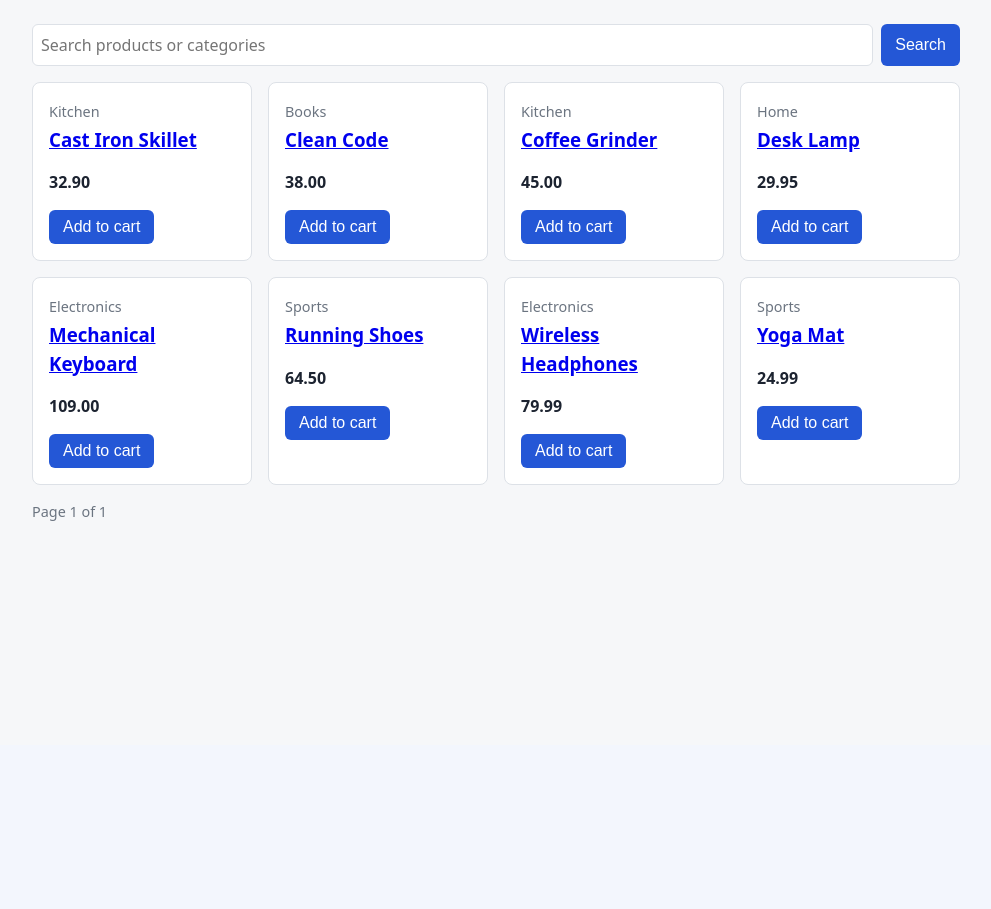
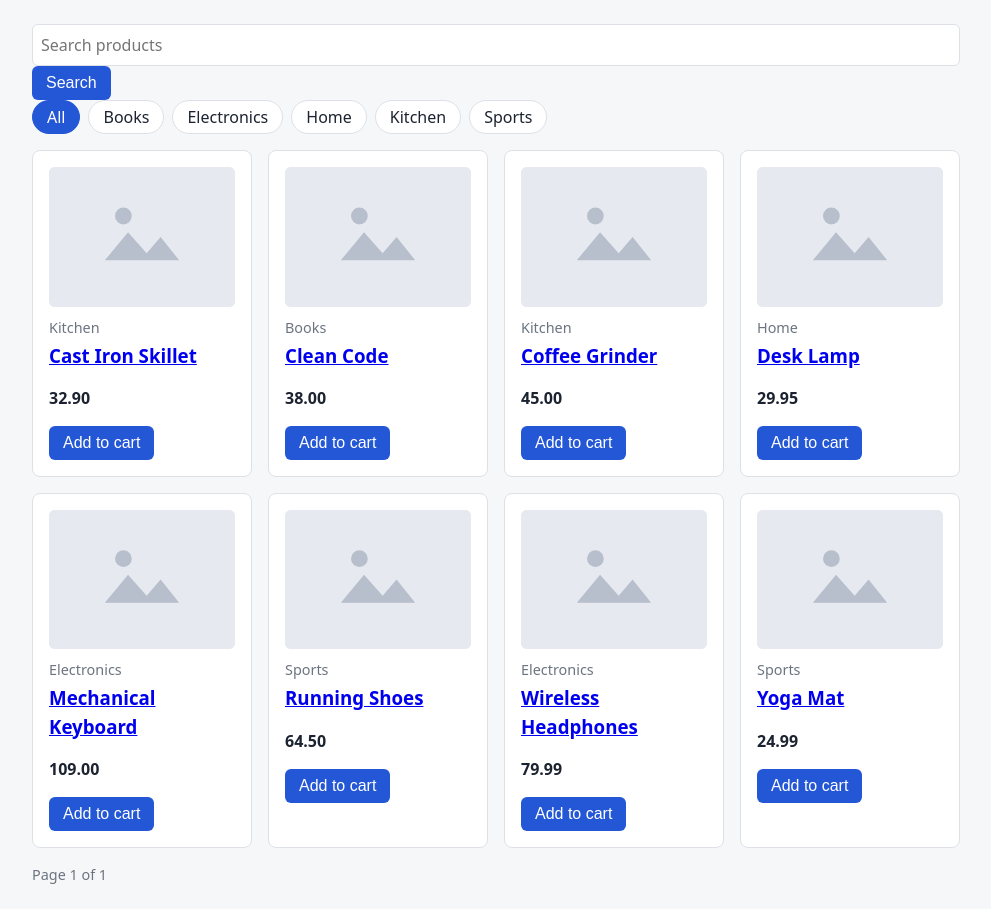
Before and after one commit to lavanyas13032005-max/lavanya, a Spring Boot app: page / in a window 1280 px wide. Shown: the part 55-964 px from the top of the page, without its empty margins (144-1135 px from the left). Before the commit the page ends 576 px from the top, so only its background shows below. Run offline with Spring Boot 4, Linux system fonts and the light colour scheme; data comes from the database, SQL or seed files in the repository; some of the project's set-up classes (security, data sources, template engines, error pages and the like) are left out, and stand-ins take their place; some libraries are stand-ins or nearby versions.

Commit message:
Add product catalog cards with images and category filter
Co-authored-by: lavanyas13032005-max <259115366+lavanyas13032005-max@users.noreply.github.com>
Bold-Create-Session: https://staging.boldcreate.ai/agent/chat/?threadId=7a3a4d55-09ae-4abe-a664-d6681ef17f80

```diff
--- a/src/main/java/com/example/shop/model/Product.java
+++ b/src/main/java/com/example/shop/model/Product.java
@@ -26,6 +26,10 @@
     @Size(max = 60)
     private String category;
 
+    @Size(max = 500) @Pattern(regexp = "^(https?://\\S+)?$", message = "must be an http(s) URL")
+    @Column(length = 500)
+    private String imageUrl;
+
     public Long getId() { return id; }
     public void setId(Long id) { this.id = id; }
     public String getName() { return name; }
@@ -36,6 +40,8 @@
     public void setPrice(BigDecimal price) { this.price = price; }
     public int getStock() { return stock; }
     public void setStock(int stock) { this.stock = stock; }
+    public String getImageUrl() { return imageUrl; }
+    public void setImageUrl(String imageUrl) { this.imageUrl = (imageUrl == null || imageUrl.isBlank()) ? null : imageUrl.trim(); }
     public String getCategory() { return category; }
     public void setCategory(String category) { this.category = category; }
 }
--- a/src/main/java/com/example/shop/web/AdminController.java
+++ b/src/main/java/com/example/shop/web/AdminController.java
@@ -56,6 +56,7 @@
             target.setPrice(form.getPrice());
             target.setStock(form.getStock());
             target.setCategory(form.getCategory());
+            target.setImageUrl(form.getImageUrl());
         }
         products.save(target);
         return "redirect:/admin/products";
--- a/src/main/java/com/example/shop/web/ShopController.java
+++ b/src/main/java/com/example/shop/web/ShopController.java
@@ -19,11 +19,15 @@
 
     @GetMapping("/")
     public String home(@RequestParam(defaultValue = "") String q,
+                       @RequestParam(defaultValue = "") String category,
                        @RequestParam(defaultValue = "0") int page, Model model) {
         var pageable = PageRequest.of(Math.max(page, 0), 8, Sort.by("name"));
-        var result = q.isBlank() ? products.findAll(pageable) : products.search(q.trim(), pageable);
+        var result = products.search(q.isBlank() ? null : q.trim(),
+                category.isBlank() ? null : category.trim(), pageable);
         model.addAttribute("page", result);
         model.addAttribute("q", q);
+        model.addAttribute("category", category.trim());
+        model.addAttribute("categories", products.findCategories());
         return "index";
     }
 
--- a/src/main/resources/static/style.css
+++ b/src/main/resources/static/style.css
@@ -23,3 +23,9 @@
 .ok { background:#e8f6ec; color:#17642b; padding:10px; border-radius:6px; margin-bottom:12px; }
 .form { max-width:420px; background:#fff; padding:20px; border:1px solid var(--border); border-radius:8px; }
 .pager { margin-top:16px; display:flex; gap:12px; }
+.search { display:flex; gap:8px; margin-bottom:12px; }
+.chips { display:flex; flex-wrap:wrap; gap:8px; margin-bottom:16px; }
+.chips a { padding:4px 14px; border:1px solid var(--border); border-radius:999px; background:#fff; color:inherit; text-decoration:none; }
+.chips a:hover { border-color:var(--accent); }
+.chips a.active { background:var(--accent); border-color:var(--accent); color:#fff; }
+.product-card img, .product-img { display:block; width:100%; aspect-ratio:4/3; object-fit:cover; border-radius:6px; margin-bottom:8px; background:#e6e9ef; }
--- a/src/main/resources/templates/admin/product-form.html
+++ b/src/main/resources/templates/admin/product-form.html
@@ -11,6 +11,8 @@
     <div class="error" th:errors="*{name}"></div>
     <label for="category">Category</label><input id="category" th:field="*{category}">
     <div class="error" th:errors="*{category}"></div>
+    <label for="imageUrl">Image URL (optional, http or https)</label><input id="imageUrl" th:field="*{imageUrl}">
+    <div class="error" th:errors="*{imageUrl}"></div>
     <label for="description">Description</label><textarea id="description" rows="4" th:field="*{description}"></textarea>
     <div class="error" th:errors="*{description}"></div>
     <label for="price">Price</label><input id="price" th:field="*{price}">
--- a/src/main/resources/templates/index.html
+++ b/src/main/resources/templates/index.html
@@ -4,13 +4,27 @@
 <body>
 <header th:replace="~{fragments/layout :: header}"></header>
 <main>
-  <form th:action="@{/}" method="get" class="inline" style="display:flex;gap:8px;margin-bottom:16px">
-    <input type="search" name="q" th:value="${q}" placeholder="Search products or categories" aria-label="Search">
+  <form th:action="@{/}" method="get" class="inline search">
+    <input type="hidden" name="category" th:value="${category}">
+    <input type="search" name="q" th:value="${q}" placeholder="Search products" aria-label="Search">
     <button type="submit">Search</button>
   </form>
+
+  <nav class="chips" aria-label="Filter by category">
+    <a th:href="@{/(q=${q})}" th:classappend="${category.isEmpty()} ? 'active'"
+       th:attr="aria-current=${category.isEmpty()} ? 'true'">All</a>
+    <a th:each="c : ${categories}" th:href="@{/(category=${c},q=${q})}" th:text="${c}"
+       th:classappend="${c.equalsIgnoreCase(category)} ? 'active'"
+       th:attr="aria-current=${c.equalsIgnoreCase(category)} ? 'true'"></a>
+  </nav>
+
   <p th:if="${page.empty}">No products found.</p>
   <div class="grid">
-    <div class="card" th:each="p : ${page.content}">
+    <article class="card product-card" th:each="p : ${page.content}">
+      <a th:href="@{/products/{id}(id=${p.id})}">
+        <img th:src="${p.imageUrl != null} ? ${p.imageUrl} : @{/images/placeholder.svg}"
+             th:alt="${p.name}" loading="lazy" referrerpolicy="no-referrer">
+      </a>
       <span class="muted" th:text="${p.category}"></span>
       <h3><a th:href="@{/products/{id}(id=${p.id})}" th:text="${p.name}"></a></h3>
       <p class="price" th:text="${#numbers.formatDecimal(p.price,1,'COMMA',2,'POINT')}"></p>
@@ -19,12 +33,12 @@
         <input type="hidden" name="productId" th:value="${p.id}">
         <button type="submit">Add to cart</button>
       </form>
-    </div>
+    </article>
   </div>
   <div class="pager">
-    <a th:if="${page.hasPrevious()}" th:href="@{/(q=${q},page=${page.number - 1})}">&laquo; Previous</a>
+    <a th:if="${page.hasPrevious()}" th:href="@{/(q=${q},category=${category},page=${page.number - 1})}">&laquo; Previous</a>
     <span class="muted" th:text="'Page ' + ${page.number + 1} + ' of ' + ${page.totalPages == 0 ? 1 : page.totalPages}"></span>
-    <a th:if="${page.hasNext()}" th:href="@{/(q=${q},page=${page.number + 1})}">Next &raquo;</a>
+    <a th:if="${page.hasNext()}" th:href="@{/(q=${q},category=${category},page=${page.number + 1})}">Next &raquo;</a>
   </div>
 </main>
 </body>
--- a/src/main/resources/templates/product.html
+++ b/src/main/resources/templates/product.html
@@ -5,6 +5,8 @@
 <header th:replace="~{fragments/layout :: header}"></header>
 <main>
   <div class="card">
+    <img class="product-img" th:src="${product.imageUrl != null} ? ${product.imageUrl} : @{/images/placeholder.svg}"
+         th:alt="${product.name}" style="max-width:320px" referrerpolicy="no-referrer">
     <span class="muted" th:text="${product.category}"></span>
     <h1 th:text="${product.name}"></h1>
     <p th:text="${product.description}"></p>
```
Also changed, not shown: src/main/java/com/example/shop/repository/ProductRepository.java (+9 -3 lines), src/main/resources/static/images/placeholder.svg (added), 1 other file.
